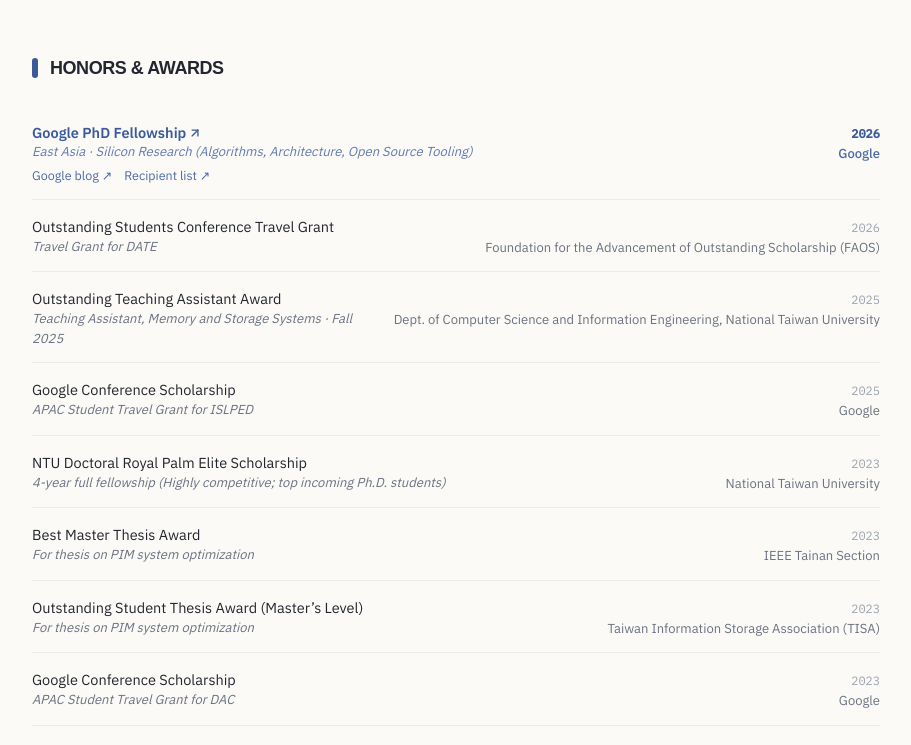
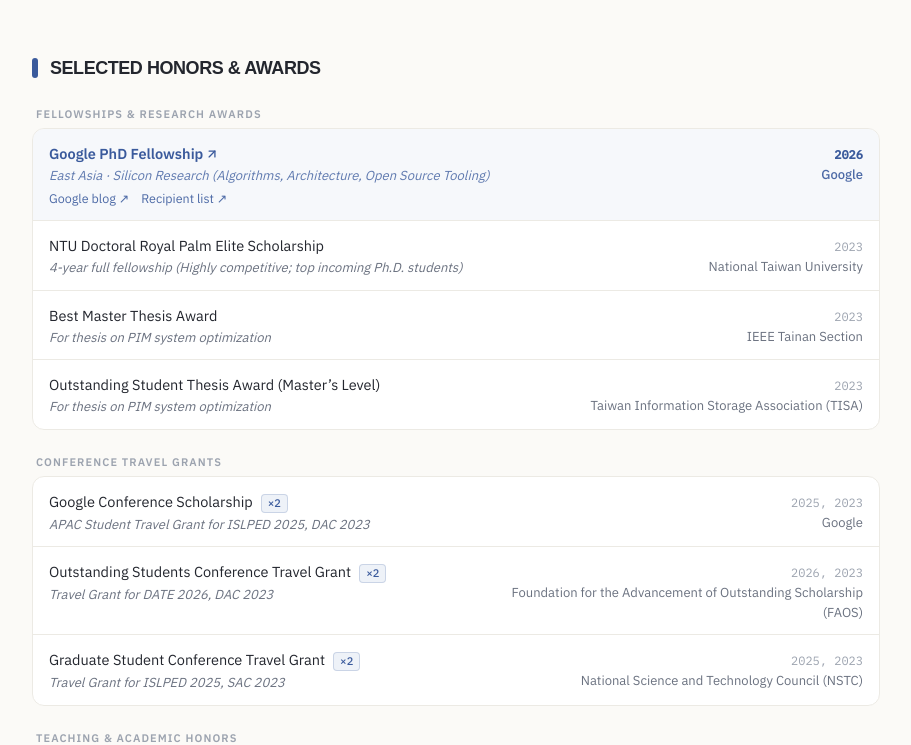
Before and after one commit to chi-0828/chi-0828.github.io, a React (Vite) app: page /#/ in a window 1280 px wide. Shown: the part 1515-2260 px from the top of the page, without its empty margins (184-1095 px from the left). Built offline with nearby package versions, Linux system fonts and the light colour scheme.

Commit message:
Group Selected Honors & Awards and consolidate travel grants

```diff
--- a/constants.tsx
+++ b/constants.tsx
@@ -1,5 +1,5 @@
 import React from 'react';
-import { Paper, PaperType, EducationItem, ExperienceItem, NewsItem, AwardItem, PubTopic, VisitorConfig } from './types';
+import { Paper, PaperType, EducationItem, ExperienceItem, NewsItem, AwardGroup, PubTopic, VisitorConfig } from './types';
 
 // A highlighted person's name in prose that links to their Google Scholar profile.
 const ScholarName: React.FC<{ name: string; user: string }> = ({ name, user }) => (
@@ -151,7 +151,11 @@ export const NEWS: NewsItem[] = [
     }
 ];
 
-export const AWARDS: AwardItem[] = [
+export const AWARD_GROUPS: AwardGroup[] = [
+    {
+        key: 'academic',
+        title: 'Fellowships & Research Awards',
+        awards: [
             {
                 id: 1,
                 title: 'Google PhD Fellowship',
@@ -164,27 +168,6 @@ export const AWARDS: AwardItem[] = [
                     { label: 'Google blog', href: FELLOWSHIP.blog },
                     { label: 'Recipient list', href: FELLOWSHIP.recipients },
                 ],
-    },
-    {
-        id: 2,
-        title: 'Outstanding Students Conference Travel Grant',
-        description: 'Travel Grant for DATE',
-        year: '2026',
-        issuer: 'Foundation for the Advancement of Outstanding Scholarship (FAOS)',
-    },
-    {
-        id: 10,
-        title: 'Outstanding Teaching Assistant Award',
-        description: 'Teaching Assistant, Memory and Storage Systems · Fall 2025',
-        year: '2025',
-        issuer: 'Dept. of Computer Science and Information Engineering, National Taiwan University',
-    },
-    {
-        id: 3,
-        title: 'Google Conference Scholarship',
-        description: 'APAC Student Travel Grant for ISLPED',
-        year: '2025',
-        issuer: 'Google',
             },
             {
                 id: 4,
@@ -207,19 +190,48 @@ export const AWARDS: AwardItem[] = [
                 year: '2023',
                 issuer: 'Taiwan Information Storage Association (TISA)',
             },
-    {
-        id: 7,
-        title: 'Google Conference Scholarship',
-        description: 'APAC Student Travel Grant for DAC',
-        year: '2023',
-        issuer: 'Google',
+        ],
     },
     {
-        id: 8,
+        key: 'travel',
+        title: 'Conference Travel Grants',
+        awards: [
+            {
+                id: 3,
+                title: 'Google Conference Scholarship',
+                description: 'APAC Student Travel Grant for ISLPED 2025, DAC 2023',
+                year: '2025, 2023',
+                issuer: 'Google',
+                count: 2,
+            },
+            {
+                id: 2,
                 title: 'Outstanding Students Conference Travel Grant',
-        description: 'Travel Grant for DAC',
-        year: '2023',
+                description: 'Travel Grant for DATE 2026, DAC 2023',
+                year: '2026, 2023',
                 issuer: 'Foundation for the Advancement of Outstanding Scholarship (FAOS)',
+                count: 2,
+            },
+            {
+                id: 11,
+                title: 'Graduate Student Conference Travel Grant',
+                description: 'Travel Grant for ISLPED 2025, SAC 2023',
+                year: '2025, 2023',
+                issuer: 'National Science and Technology Council (NSTC)',
+                count: 2,
+            },
+        ],
+    },
+    {
+        key: 'other',
+        title: 'Teaching & Academic Honors',
+        awards: [
+            {
+                id: 10,
+                title: 'Outstanding Teaching Assistant Award',
+                description: 'Teaching Assistant, Memory and Storage Systems · Fall 2025',
+                year: '2025',
+                issuer: 'Dept. of Computer Science and Information Engineering, National Taiwan University',
             },
             {
                 id: 9,
@@ -227,6 +239,8 @@ export const AWARDS: AwardItem[] = [
                 description: 'Semester-top academic performance (Top 2 in department)',
                 year: '2020',
                 issuer: 'National Chung Cheng University',
+            },
+        ],
     },
 ];
 
--- a/pages/Home.tsx
+++ b/pages/Home.tsx
@@ -1,7 +1,7 @@
 import React from 'react';
 import { Link } from 'react-router-dom';
 import { Mail, Github, GraduationCap, Linkedin, ArrowUpRight } from 'lucide-react';
-import { EDUCATION, EXPERIENCE, NEWS, AWARDS, PROFILE } from '../constants';
+import { EDUCATION, EXPERIENCE, NEWS, AWARD_GROUPS, PROFILE } from '../constants';
 
 const contacts = [
     { href: `mailto:${PROFILE.email}`, icon: Mail, label: 'Email', ext: false },
@@ -122,13 +122,26 @@ export const Home: React.FC = () => {
                 </div>
             </section>
 
-            {/* Awards */}
+            {/* Selected Honors & Awards */}
             <section>
-                <SectionTitle>Honors &amp; Awards</SectionTitle>
+                <SectionTitle>Selected Honors &amp; Awards</SectionTitle>
 
-                <ul className="divide-y divide-line">
-                    {AWARDS.map((award) => (
-                        <li key={award.id} className="flex flex-col sm:flex-row sm:justify-between sm:items-baseline gap-x-4 gap-y-0.5 py-3.5">
+                <div className="space-y-6">
+                    {AWARD_GROUPS.map((group) => (
+                        <div key={group.key}>
+                            <p className="text-[11px] font-bold uppercase tracking-widest text-faint mb-1.5 ml-1">
+                                {group.title}
+                            </p>
+                            <ul className="bg-surface rounded-xl border border-line divide-y divide-line overflow-hidden">
+                                {group.awards.map((award) => (
+                                    <li
+                                        key={award.id}
+                                        className={`flex flex-col sm:flex-row sm:justify-between sm:items-baseline gap-x-4 gap-y-1 px-4 py-3 transition-colors ${
+                                            award.featured
+                                                ? 'bg-accent-soft/50 hover:bg-accent-soft/80'
+                                                : 'hover:bg-accent-soft/60'
+                                        }`}
+                                    >
                                         <div className="min-w-0">
                                             {/* Flagship honors stay in the same row rhythm — only weight and color change. */}
                                             <p className={award.featured ? 'text-[14.5px] font-bold text-accent leading-snug' : 'text-[14.5px] text-ink leading-snug'}>
@@ -138,9 +151,14 @@ export const Home: React.FC = () => {
                                                         <ArrowUpRight size={14} strokeWidth={2.25} className="inline-block ml-0.5 -mt-0.5" />
                                                     </Link>
                                                 ) : award.title}
+                                                {award.count && award.count > 1 && (
+                                                    <span className="inline-flex items-center ml-2 px-1.5 py-px rounded text-[11px] font-mono font-medium bg-accent-soft text-accent border border-accent/20 align-middle">
+                                                        ×{award.count}
+                                                    </span>
+                                                )}
                                             </p>
                                             {award.description && (
-                                    <p className={award.featured ? 'text-[13px] text-accent/80 italic' : 'text-[13px] text-muted italic'}>
+                                                <p className={award.featured ? 'text-[13px] text-accent/80 italic mt-0.5' : 'text-[13px] text-muted italic mt-0.5'}>
                                                     {award.description}
                                                 </p>
                                             )}
@@ -160,13 +178,20 @@ export const Home: React.FC = () => {
                                                 </p>
                                             )}
                                         </div>
-                            <div className="sm:text-right shrink-0">
-                                <span className={award.featured ? 'font-mono text-xs font-semibold text-accent' : 'font-mono text-xs text-faint'}>{award.year}</span>
-                                <p className={award.featured ? 'text-[13px] font-medium text-accent/90' : 'text-[13px] text-muted'}>{award.issuer}</p>
+                                        <div className="sm:text-right sm:shrink-0 sm:max-w-[48%]">
+                                            <span className={award.featured ? 'font-mono text-xs font-semibold text-accent' : 'font-mono text-xs text-faint'}>
+                                                {award.year}
+                                            </span>
+                                            <p className={award.featured ? 'text-[13px] font-medium text-accent/90' : 'text-[13px] text-muted'}>
+                                                {award.issuer}
+                                            </p>
                                         </div>
                                     </li>
                                 ))}
                             </ul>
+                        </div>
+                    ))}
+                </div>
             </section>
         </div>
     );
--- a/types.ts
+++ b/types.ts
@@ -64,9 +64,16 @@ export interface AwardItem {
     description: string;
     year: string;
     issuer: string;
+    count?: number; // number of times received when consolidated (e.g. recurring travel grants)
     featured?: boolean; // flagship honors are emphasised in the list
     page?: string; // internal route; the title links here when set
     links?: { label: string; href: string }[]; // external references shown under the description
+}
+
+export interface AwardGroup {
+    key: string;
+    title: string;
+    awards: AwardItem[];
 }
 
 export interface VisitorConfig {
```
Also changed, not shown: 1 other file (tests, documents, lock files or other folders). Lines whose indentation alone changed are shown as unchanged.
